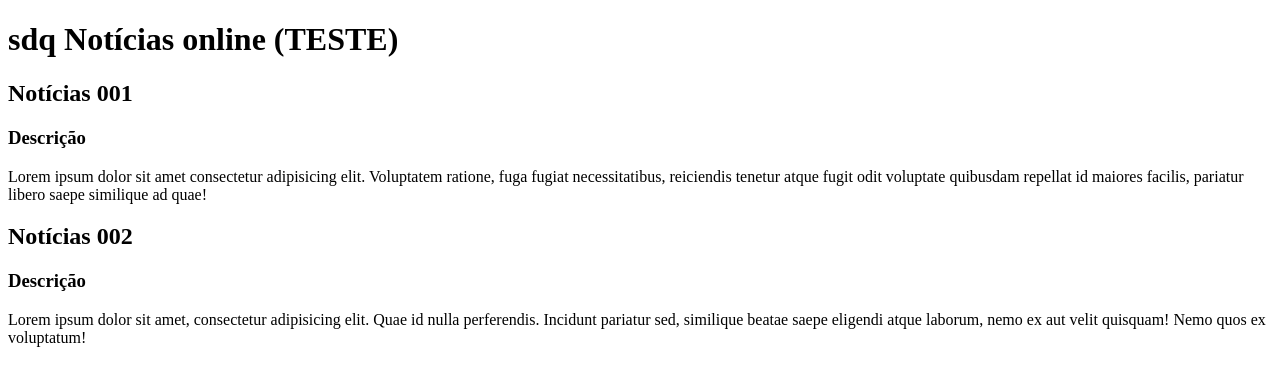
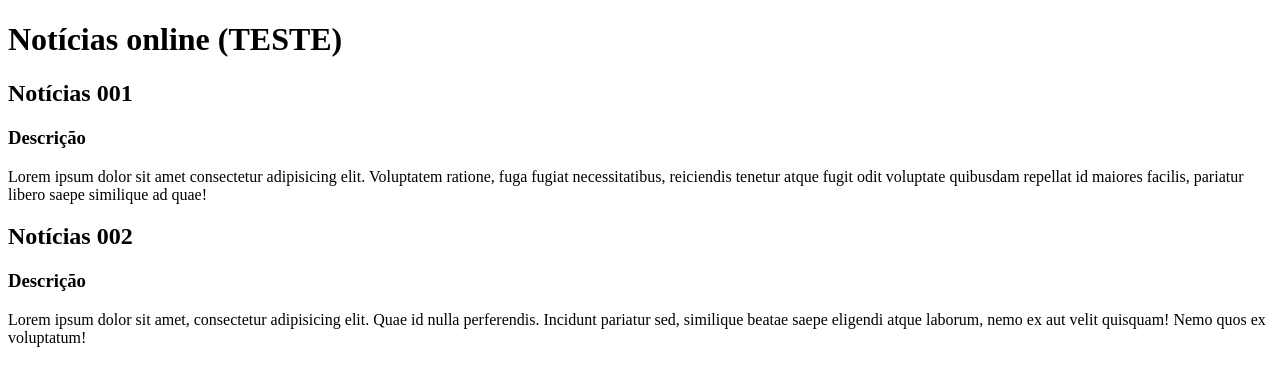
Before and after one commit to WBrunoNogueira/PROJETO-SITE, a plain HTML site: page index.html in a window 1280 px wide. Drawn offline with Linux system fonts and the light colour scheme.

Commit message:
Update index.html

```diff
--- a/index.html
+++ b/index.html
@@ -10,7 +10,7 @@
 
     <main>
         <header>
-            <h1>sdq
+            <h1>
                 Notícias online (TESTE)
             </h1>
         </header>
```
